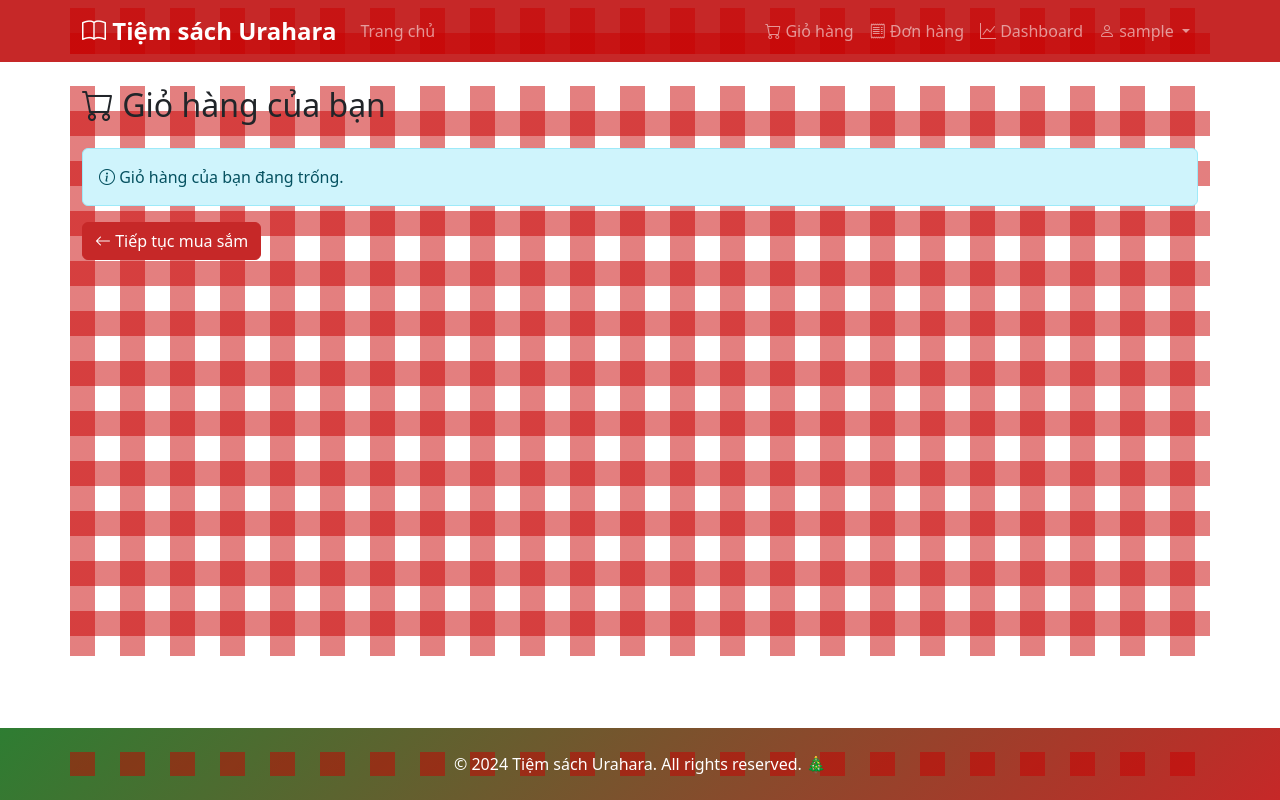
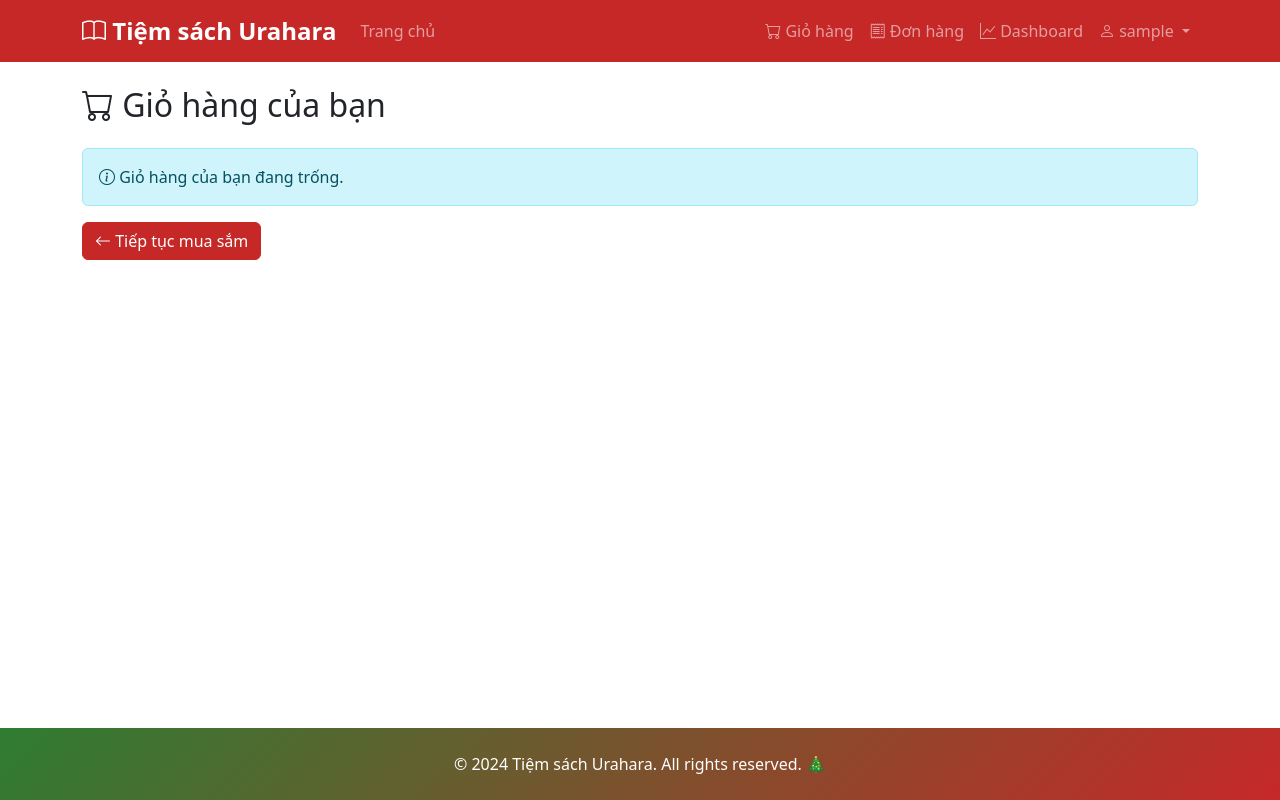
Before and after one commit to HoLeTrungBao/bookstore2.0, a Django app: page /cart/ in a window 1280 px wide. Run offline with Django 4.2, Linux system fonts and the light colour scheme; the visitor is signed in with stand-in values (Sample User, id 1); data that the repository does not hold is empty.

Commit message:
sửa pattern

```diff
--- a/store/static/store/css/style.css
+++ b/store/static/store/css/style.css
@@ -2,6 +2,7 @@ body {
     min-height: 100vh;
     display: flex;
     flex-direction: column;
+    background-color: #ffffff;
 }
 
 main {
@@ -9,7 +10,7 @@ main {
 }
 
 /* From Uiverse.io by muhammad_1479 */
-.container {
+/* .container {
     width: 100%;
     height: 100%;
     background-image: linear-gradient(
@@ -20,7 +21,8 @@ main {
     linear-gradient(rgba(200, 0, 0, 0.5) 50%, transparent 50%);
     background-size: 50px 50px;
     background-position: 0 0, 25px 25px;
-}
+} */
+
 
 .card {
     transition: transform 0.2s;
```
